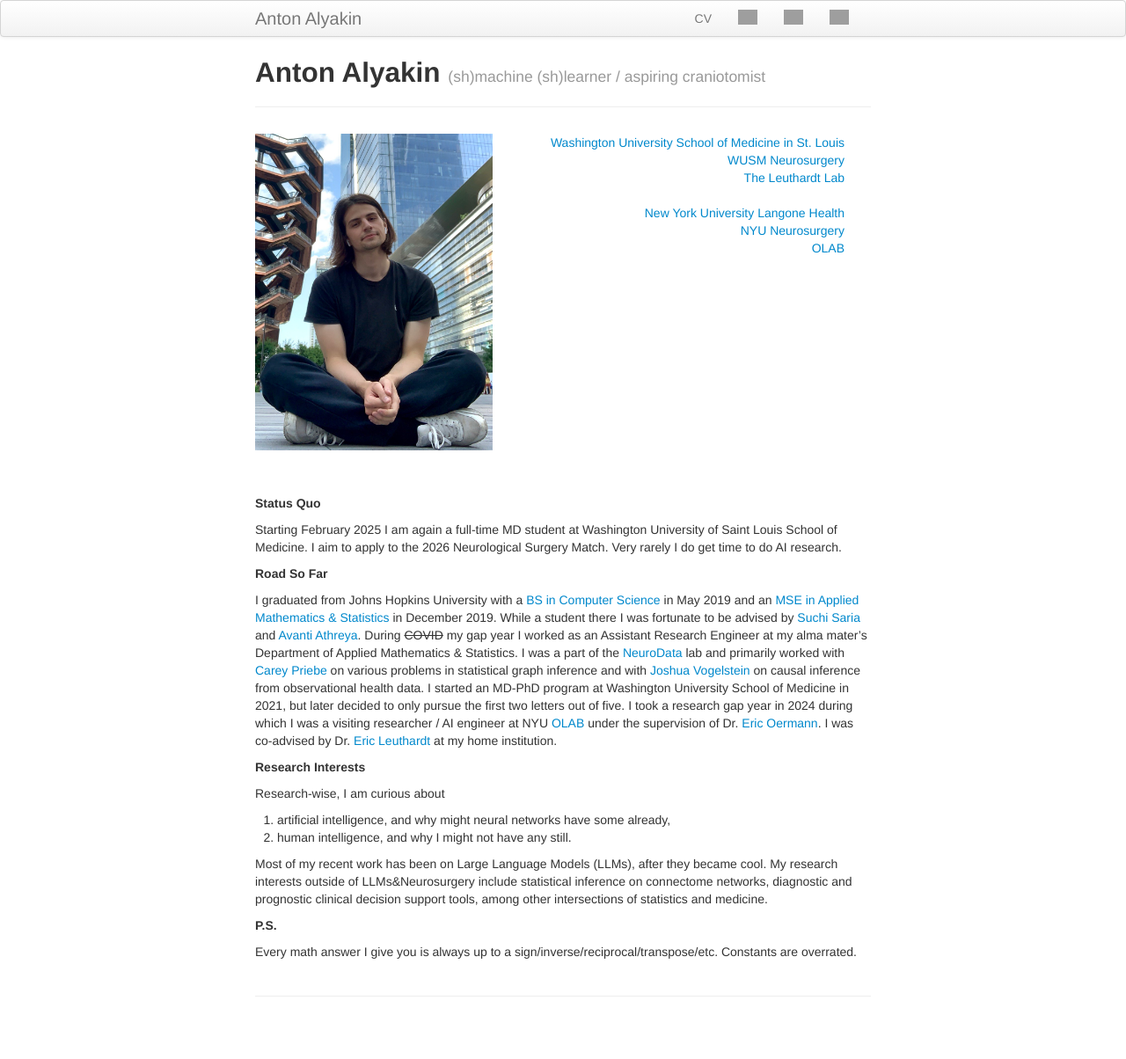
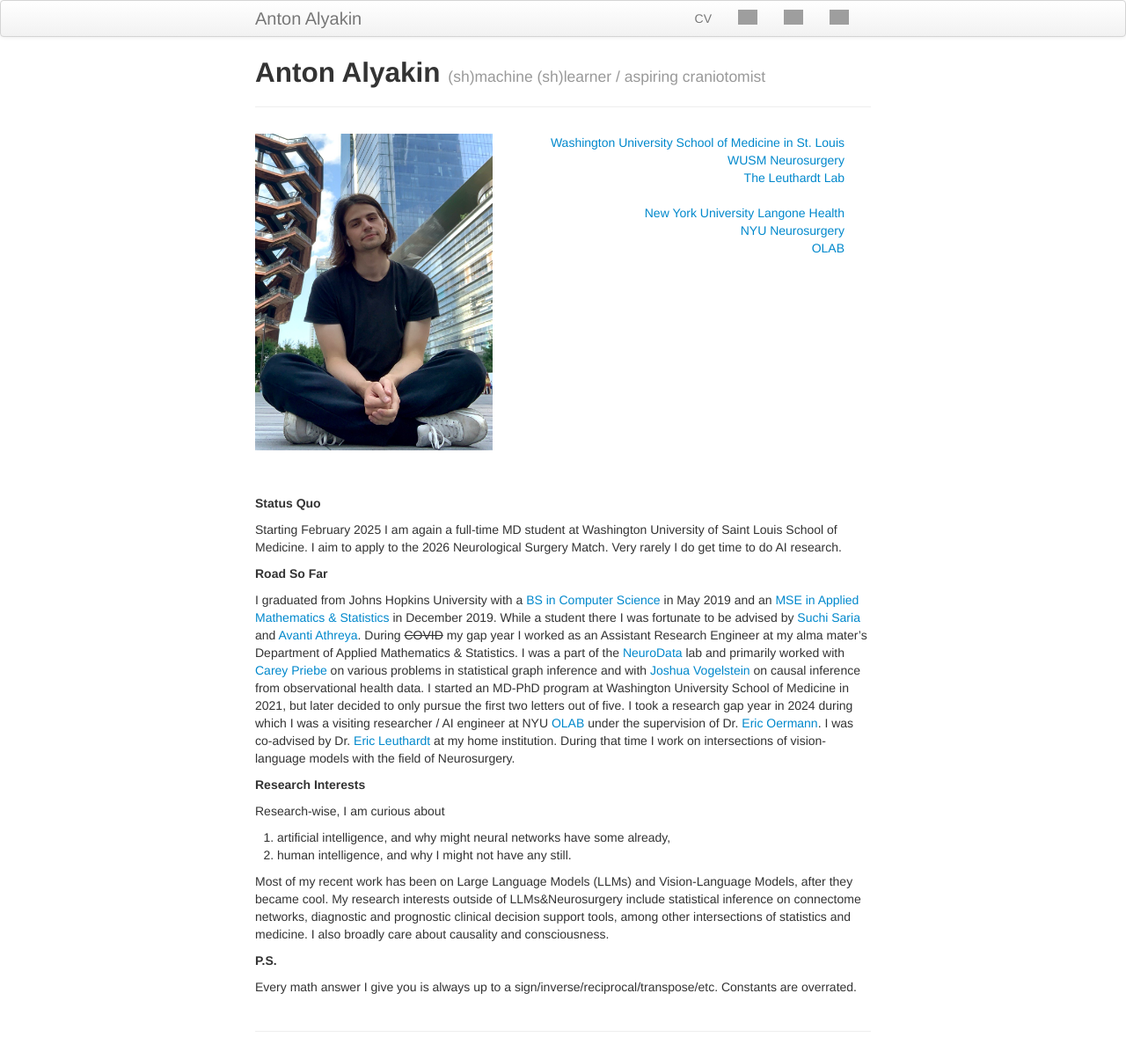
Before and after one commit to alyakin314/alyakin314.github.io, a Jekyll site: the page built from index.md, in a window 1280 px wide. Shown: the whole page at 88% size. Built offline with Jekyll 4.4.1, drawn with Linux system fonts in a browser that asks for light colours; before the commit the page ends 1164 px from its top, so only the background shows below that; grey boxes are pictures that could not be loaded.

Commit message:
specified index

```diff
--- a/index.md
+++ b/index.md
@@ -68,7 +68,8 @@ during which I was a visiting researcher / AI engineer at NYU
 [Eric Oermann](https://nyulangone.org/doctors/1235498403/eric-k-oermann).
 I was co-advised by Dr.
 [Eric Leuthardt](https://neurosurgery.wustl.edu/people/eric-c-leuthardt-md/)
-at my home institution.
+at my home institution. During that time I work on intersections of
+vision-language models with the field of Neurosurgery.
 
 **Research Interests**
 
@@ -76,11 +77,12 @@ Research-wise, I am curious about
 1. artificial intelligence, and why might neural networks have some already,
 2. human intelligence, and why I might not have any still.
 
-Most of my recent work has been on Large Language Models (LLMs), after they
-became cool. My research interests outside of LLMs&Neurosurgery include
-statistical inference on connectome networks, diagnostic and prognostic
-clinical decision support tools, among other intersections of statistics and
-medicine.
+Most of my recent work has been on Large Language Models (LLMs) and
+Vision-Language Models, after they became cool. My research interests outside
+of LLMs&Neurosurgery include statistical inference on connectome networks,
+diagnostic and prognostic clinical decision support tools, among other
+intersections of statistics and medicine. I also broadly care about causality
+and consciousness.
 
 **P.S.**
 
```
